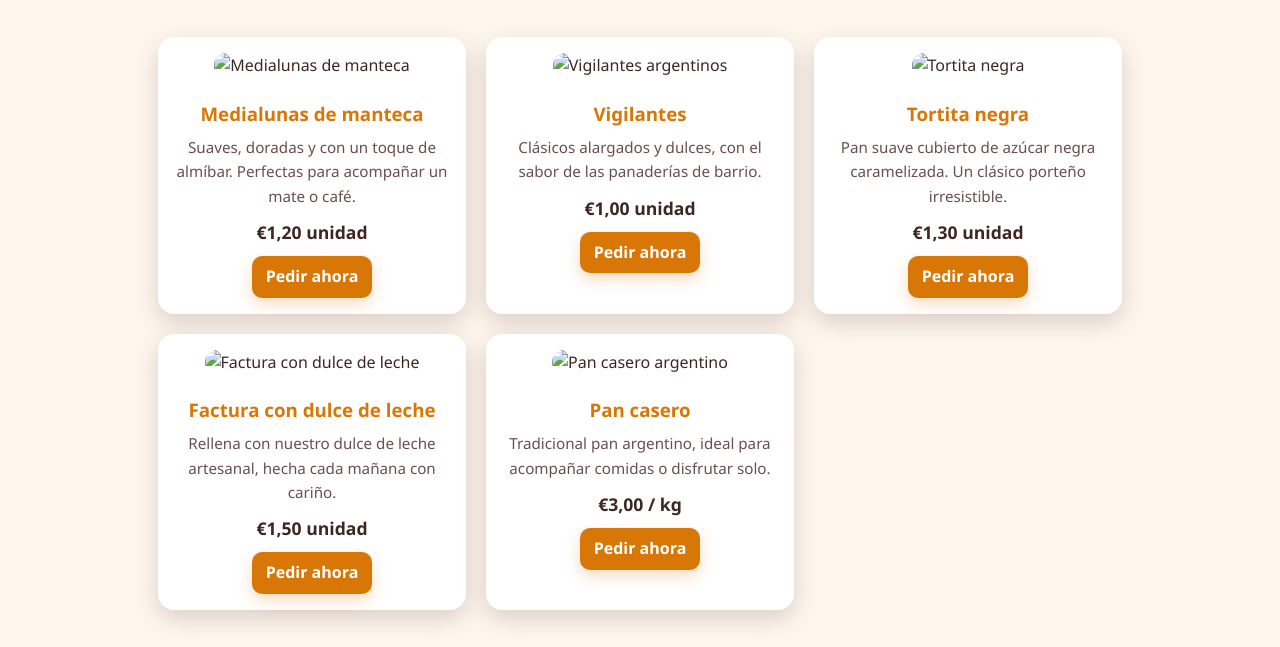
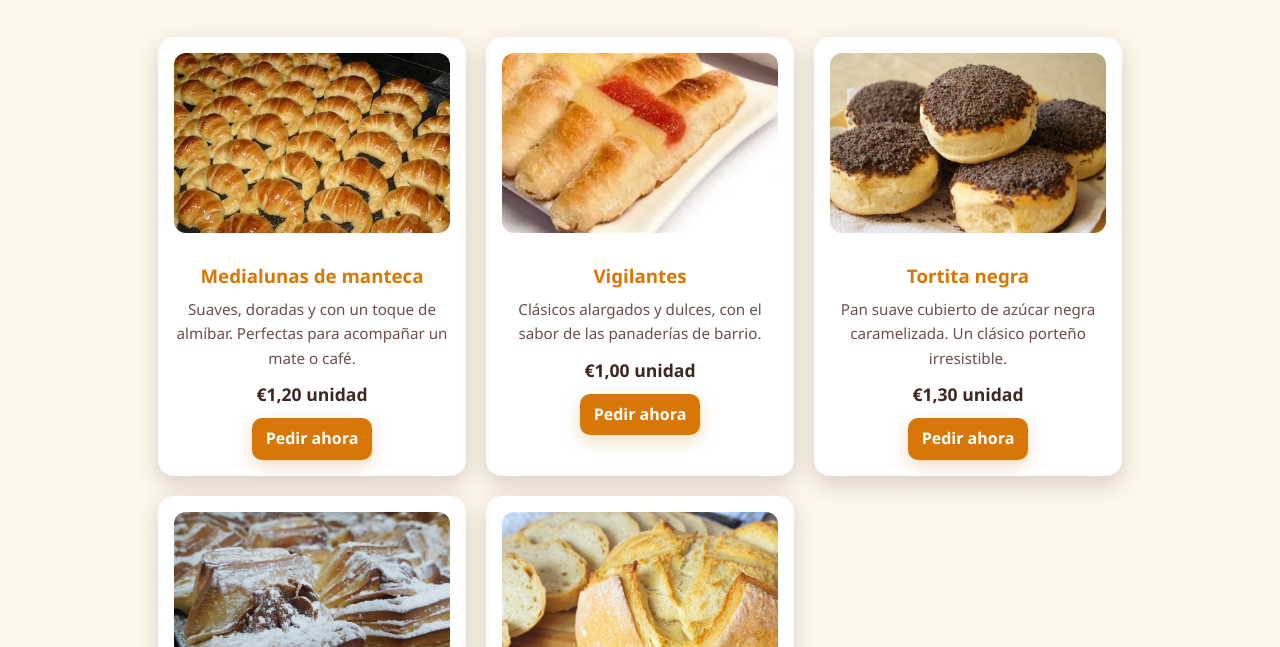
Before and after one commit to teo11926/trabajob-1, a plain HTML site: page productos.html in a window 1280 px wide. Shown: the part 151-798 px from the top of the page. Drawn offline with Linux system fonts and the light colour scheme.

Commit message:
Update productos.html

```diff
--- a/productos.html
+++ b/productos.html
@@ -166,7 +166,7 @@
     <div class="productos-grid">
       <!-- 🥐 Medialunas -->
       <div class="card">
-        <img src="img/medialunas.jpg" alt="Medialunas de manteca">
+        <img src="medialunas.jpg" alt="Medialunas de manteca">
         <h3>Medialunas de manteca</h3>
         <p>Suaves, doradas y con un toque de almíbar. Perfectas para acompañar un mate o café.</p>
         <div class="price">€1,20 unidad</div>
@@ -175,7 +175,7 @@
 
       <!-- 🍞 Vigilantes -->
       <div class="card">
-        <img src="img/vifilantes.jpg" alt="Vigilantes argentinos">
+        <img src="vifilantes.jpg" alt="Vigilantes argentinos">
         <h3>Vigilantes</h3>
         <p>Clásicos alargados y dulces, con el sabor de las panaderías de barrio.</p>
         <div class="price">€1,00 unidad</div>
@@ -184,7 +184,7 @@
 
       <!-- 🍪 Tortita negra -->
       <div class="card">
-        <img src="img/tortita.jpg" alt="Tortita negra">
+        <img src="tortita.jpg" alt="Tortita negra">
         <h3>Tortita negra</h3>
         <p>Pan suave cubierto de azúcar negra caramelizada. Un clásico porteño irresistible.</p>
         <div class="price">€1,30 unidad</div>
@@ -193,7 +193,7 @@
 
       <!-- 🍮 Factura con dulce de leche -->
       <div class="card">
-        <img src="img/ddl.jpg" alt="Factura con dulce de leche">
+        <img src="ddl.jpg" alt="Factura con dulce de leche">
         <h3>Factura con dulce de leche</h3>
         <p>Rellena con nuestro dulce de leche artesanal, hecha cada mañana con cariño.</p>
         <div class="price">€1,50 unidad</div>
@@ -202,7 +202,7 @@
 
       <!-- 🍞 Pan casero -->
       <div class="card">
-        <img src="img/pan.jpg" alt="Pan casero argentino">
+        <img src="pan.jpg" alt="Pan casero argentino">
         <h3>Pan casero</h3>
         <p>Tradicional pan argentino, ideal para acompañar comidas o disfrutar solo.</p>
         <div class="price">€3,00 / kg</div>
```
